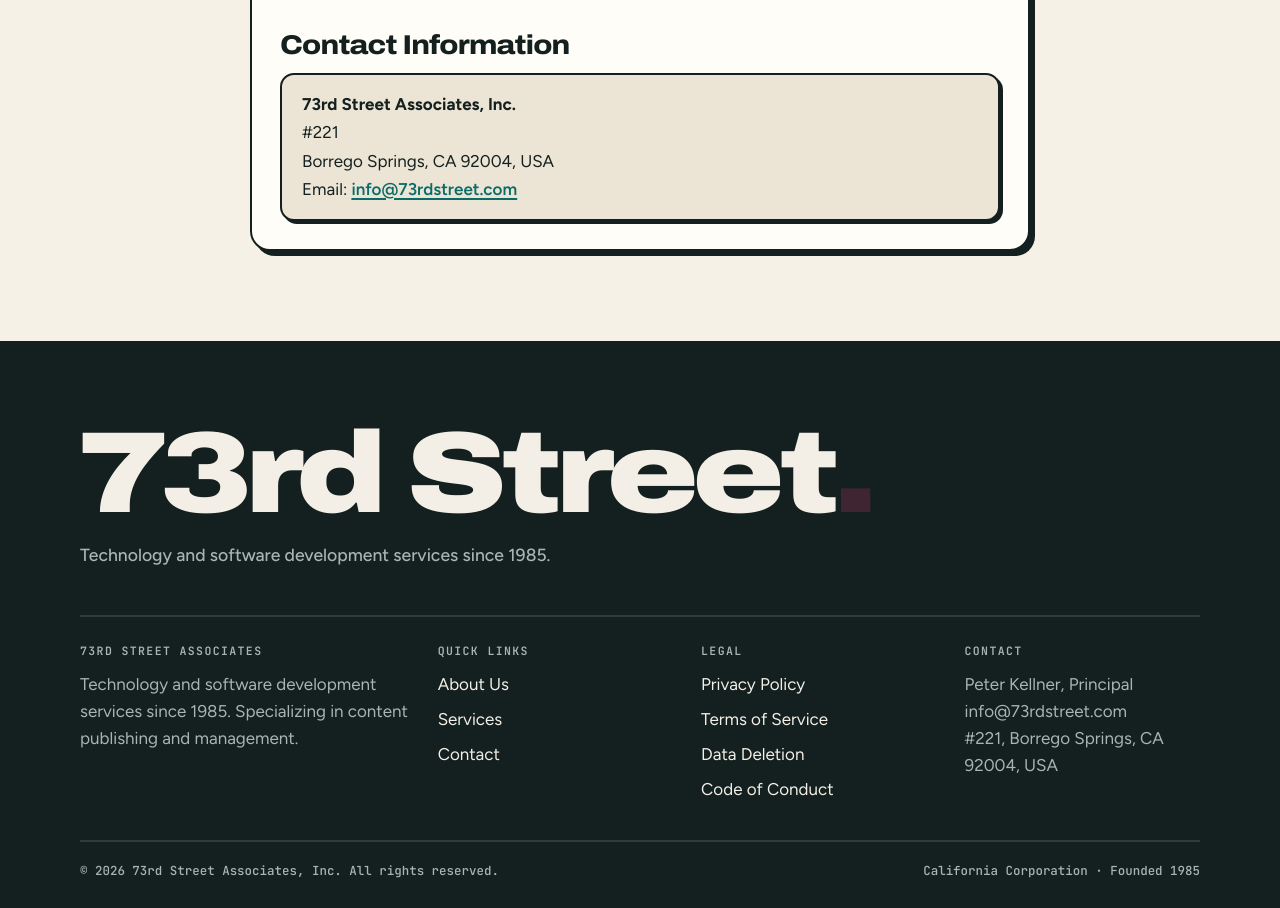
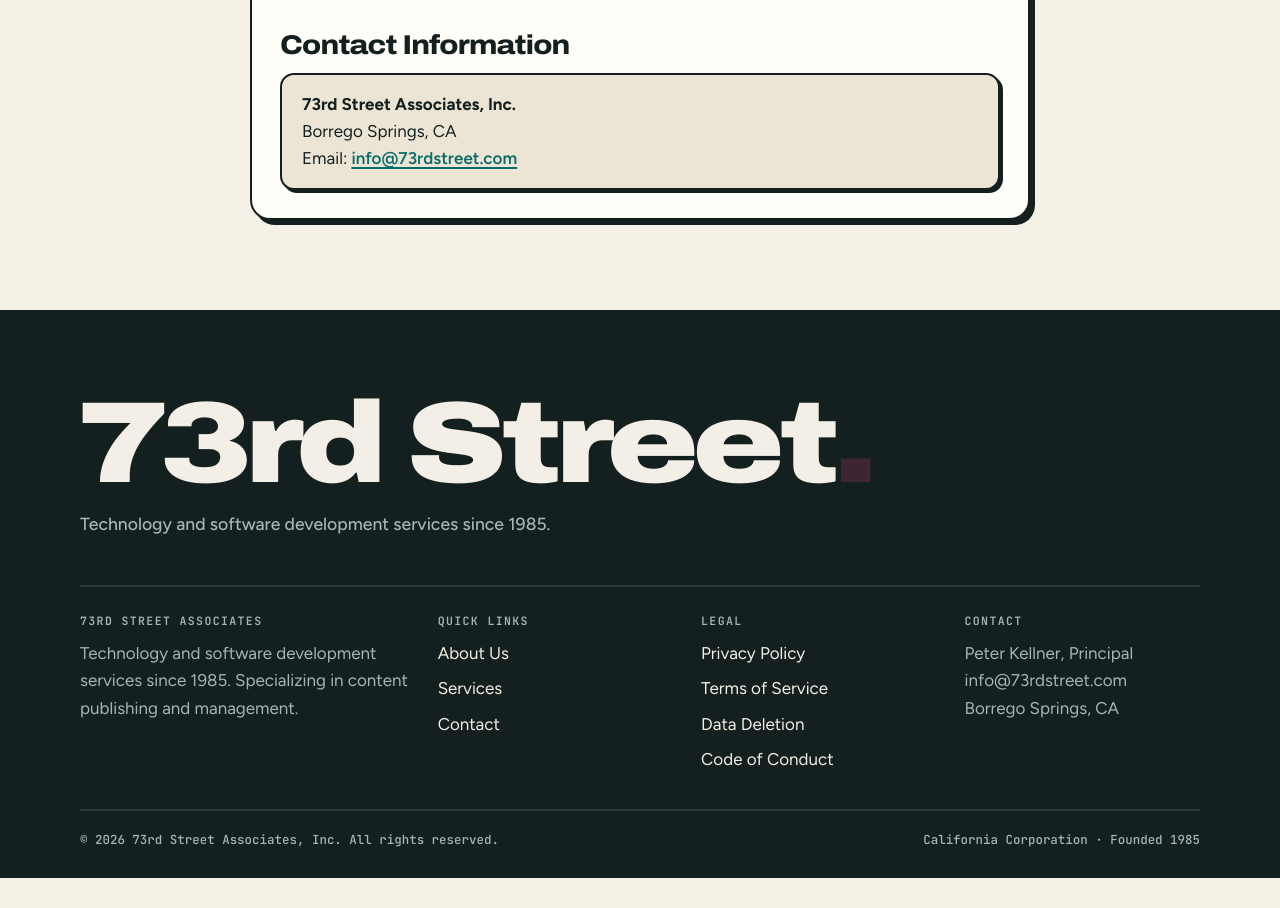
Before and after one commit to pkellner/73rdstreetcom, an Astro site: page /privacy in a window 1280 px wide. Shown: the part 2650-3558 px from the top of the page. After the commit the page ends 3528 px from the top, so only its background shows below. Built offline with nearby package versions, Linux system fonts and the light colour scheme; Astro itself is replaced by a stand-in of ours.

Commit message:
fix: show only Borrego Springs, CA as the location
Co-Authored-By: Claude Opus 5.5 <noreply@anthropic.com>

```diff
--- a/src/components/ContactBlock.astro
+++ b/src/components/ContactBlock.astro
@@ -4,6 +4,6 @@ import { SITE } from "../data/site";
 
 <div class="note note--plain">
   <p><strong>{SITE.legalName}</strong></p>
-  <address class="addr">{SITE.address[0]}<br />{SITE.address[1]}</address>
+  <p>{SITE.location}</p>
   <p>Email: <a href={`mailto:${SITE.email}`}>{SITE.email}</a></p>
 </div>
--- a/src/components/Footer.astro
+++ b/src/components/Footer.astro
@@ -31,7 +31,7 @@ const year = new Date().getFullYear();
         <address>
           {SITE.principal}, Principal<br />
           <a href={`mailto:${SITE.email}`}>{SITE.email}</a><br />
-          {SITE.address.join(", ")}
+          {SITE.location}
         </address>
       </div>
     </div>
--- a/src/data/site.ts
+++ b/src/data/site.ts
@@ -11,7 +11,7 @@ export const SITE = {
   privacyEmail: "peter@peterkellner.net",
   phone: "+1-408-234-1385",
   phoneHref: "tel:+14082341385",
-  address: ["#221", "Borrego Springs, CA 92004, USA"],
+  location: "Borrego Springs, CA",
   principal: "Peter Kellner",
   principalSite: "https://peterkellner.net",
   // Fixed date for the legal pages; change it whenever their text changes.
--- a/src/layouts/Layout.astro
+++ b/src/layouts/Layout.astro
@@ -56,7 +56,7 @@ const ogImage = new URL("/og.png", SITE.url).href;
       email: SITE.email,
       foundingDate: "1985",
       founder: { "@type": "Person", name: SITE.principal, url: SITE.principalSite },
-      address: { "@type": "PostalAddress", addressLocality: "Borrego Springs", addressRegion: "CA", postalCode: "92004", addressCountry: "US" },
+      address: { "@type": "PostalAddress", addressLocality: "Borrego Springs", addressRegion: "CA", addressCountry: "US" },
     })} />
 
     <script is:inline>
--- a/src/pages/contact.astro
+++ b/src/pages/contact.astro
@@ -37,7 +37,7 @@ const mailto = (subject: string) => `mailto:${SITE.email}?subject=${encodeURICom
           </div>
           <div style="display:flex;gap:14px">
             <span class="plate" style="--c:var(--berry);margin:0;flex:none"><Icon name="pin" /></span>
-            <div><b>Address</b><address class="addr muted">{SITE.legalName}<br />{SITE.address[0]}<br />{SITE.address[1]}</address></div>
+            <div><b>Location</b><p>{SITE.location}</p></div>
           </div>
           <div style="display:flex;gap:14px">
             <span class="plate" style="--c:var(--gold);--oc:var(--on-gold);margin:0;flex:none"><Icon name="globe" /></span>
```
